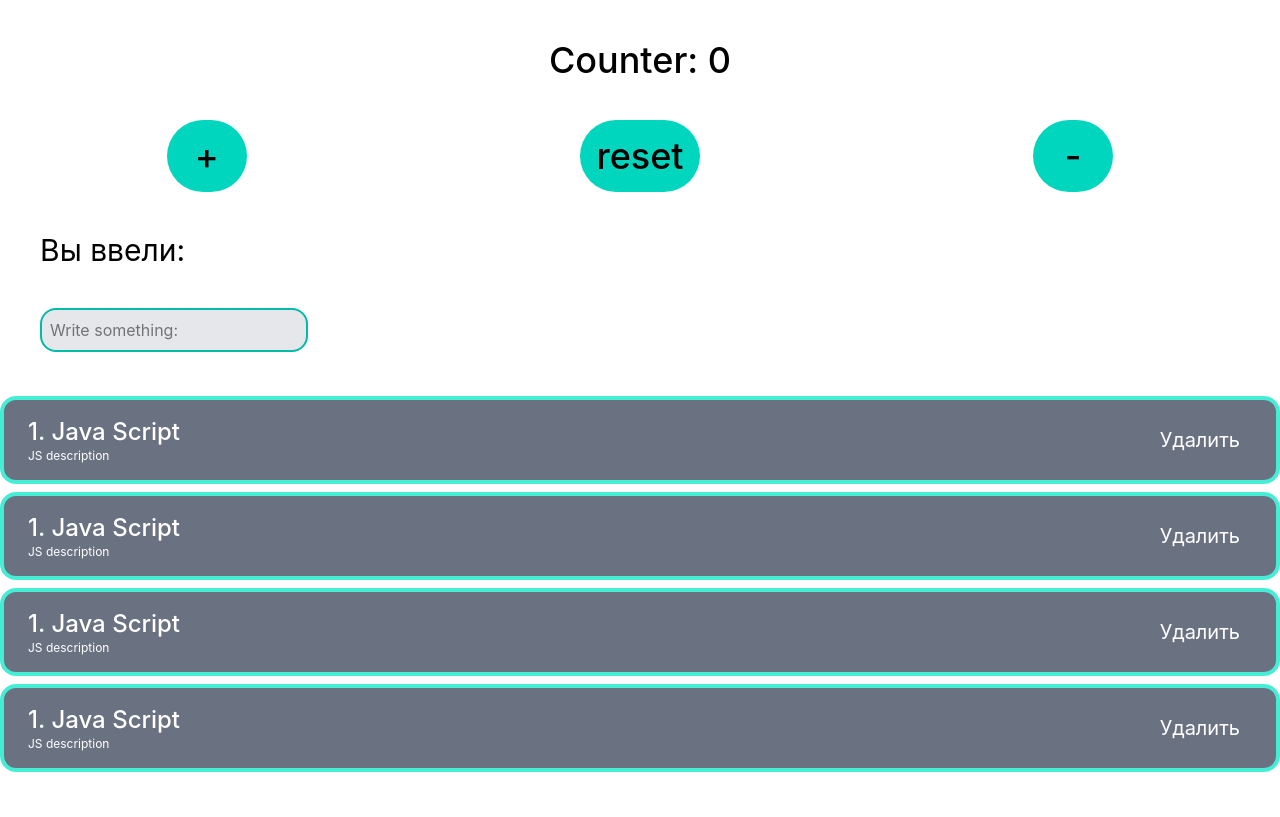
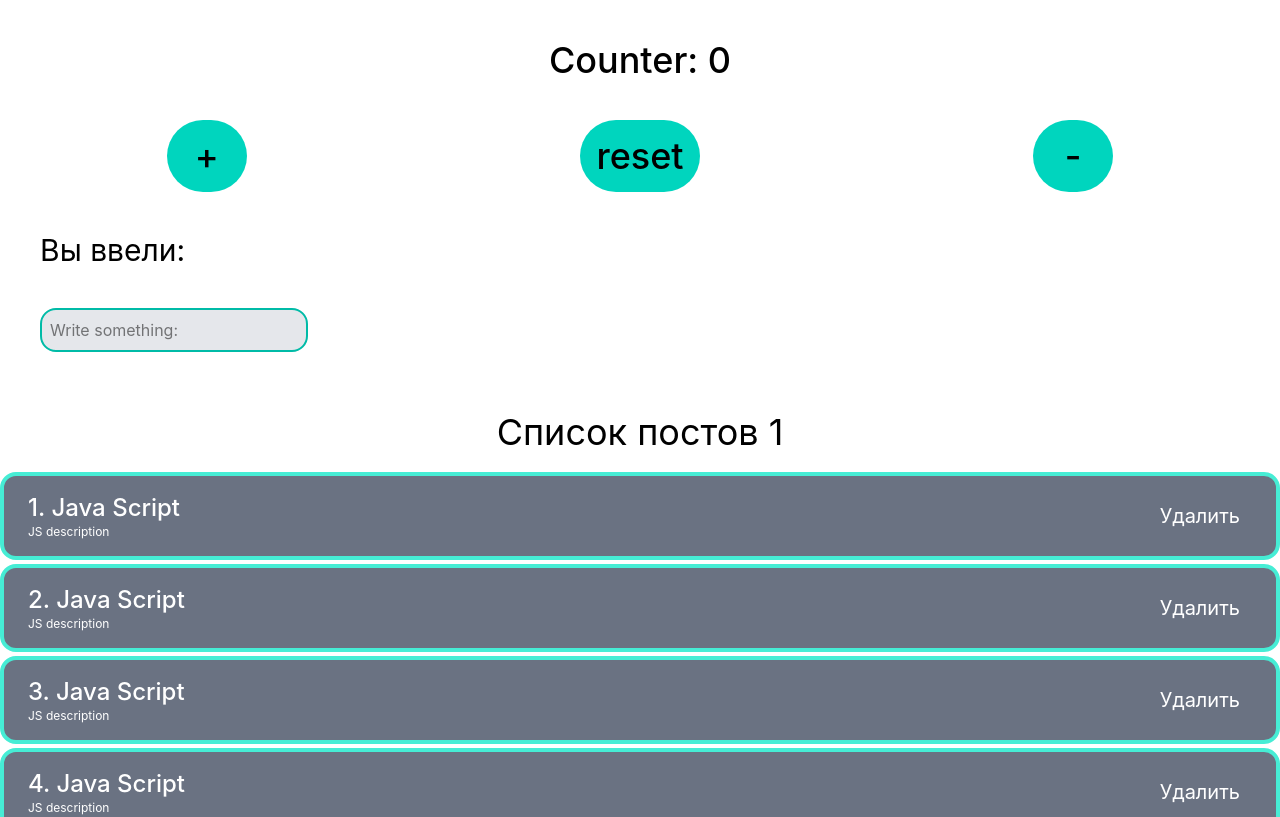
Before and after one commit to KirillSezen/learning-react, a React (Vite) app in the folder second-react-course/: page / in a window 1280 px wide. Shown: the top 817 px of the page. Built offline with nearby package versions, Linux system fonts and the light colour scheme.

Commit message:
add PostList component

```diff
--- a/second-react-course/src/App.jsx
+++ b/second-react-course/src/App.jsx
@@ -1,14 +1,14 @@
 import { useState } from "react"
 import Counter from "./components/counter"
-import PostItem from "./components/PostItem"
+import PostList from "./components/PostList"
 
 function App() {
   const [inputValue, setInputValue] = useState('')
   const [posts, setPosts] = useState([
     {id:1, title:'Java Script', body:'JS description'},
-    {id:1, title:'Java Script', body:'JS description'},
-    {id:1, title:'Java Script', body:'JS description'},
-    {id:1, title:'Java Script', body:'JS description'},
+    {id:2, title:'Java Script', body:'JS description'},
+    {id:3, title:'Java Script', body:'JS description'},
+    {id:4, title:'Java Script', body:'JS description'},
   ])
 
   return (
@@ -20,12 +20,8 @@ function App() {
 
        <input className="p-2 m-10 bg-gray-200 w-fit border-teal-500 border-2 rounded-2xl" type="text" value={inputValue} placeholder="Write something: " onChange={event => setInputValue(event.target.value)}/>
 
-
-
-        <PostItem post={{id:1, title:'Java Script', body:'JS description'}}/>
-        <PostItem post={{id:1, title:'Java Script', body:'JS description'}}/>
-        <PostItem post={{id:1, title:'Java Script', body:'JS description'}}/>
-        <PostItem post={{id:1, title:'Java Script', body:'JS description'}}/>
+       <PostList title='Список постов 1' posts={posts}/>
+       <PostList title='Список постов 2' posts={posts}/>
 
     </div>
 
--- /dev/null
+++ b/second-react-course/src/components/PostList.jsx
@@ -0,0 +1,20 @@
+import PostItem from "./PostItem"
+
+
+const PostList = ({title, posts}) => {
+	return(
+		<div>
+			<h1 className="text-4xl text-center my-5">{title}</h1>
+
+			<div>
+        <ul>
+          {posts.map((post) => (
+          <li key={post.id}><PostItem post={post}/></li>
+        ))}
+        </ul>
+      </div>
+		</div>
+	)
+}
+
+export default PostList
```
